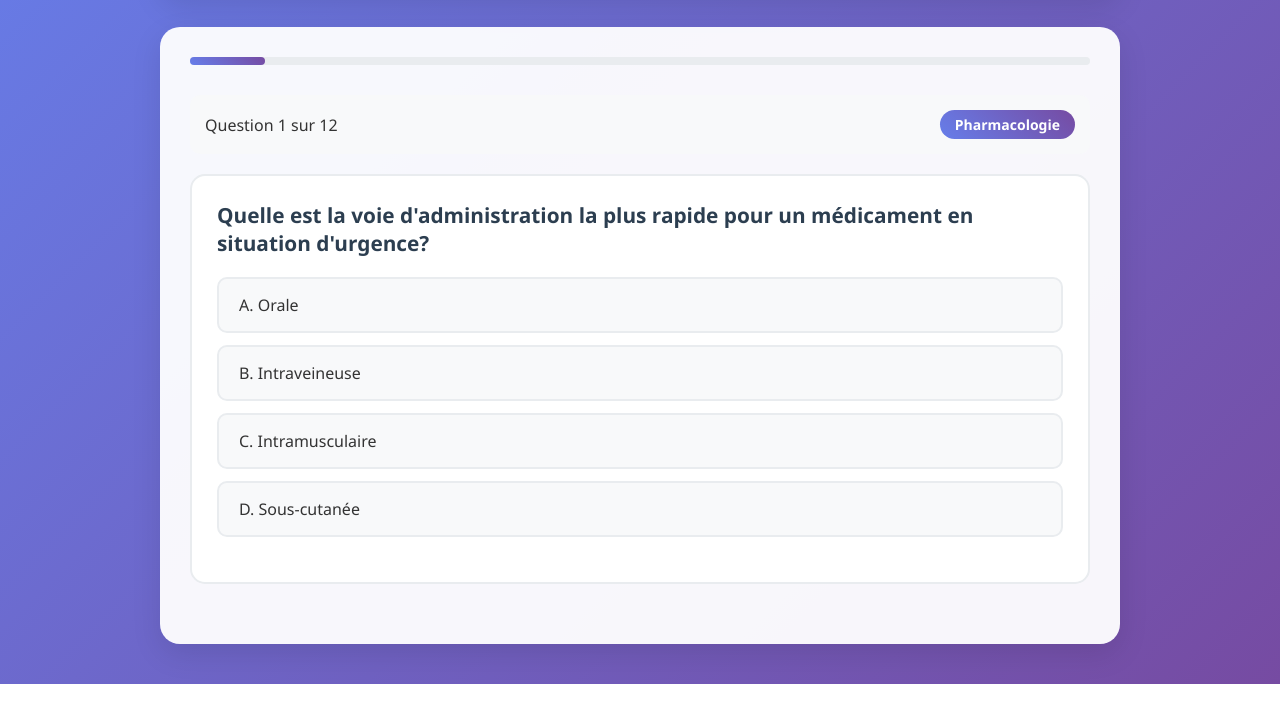
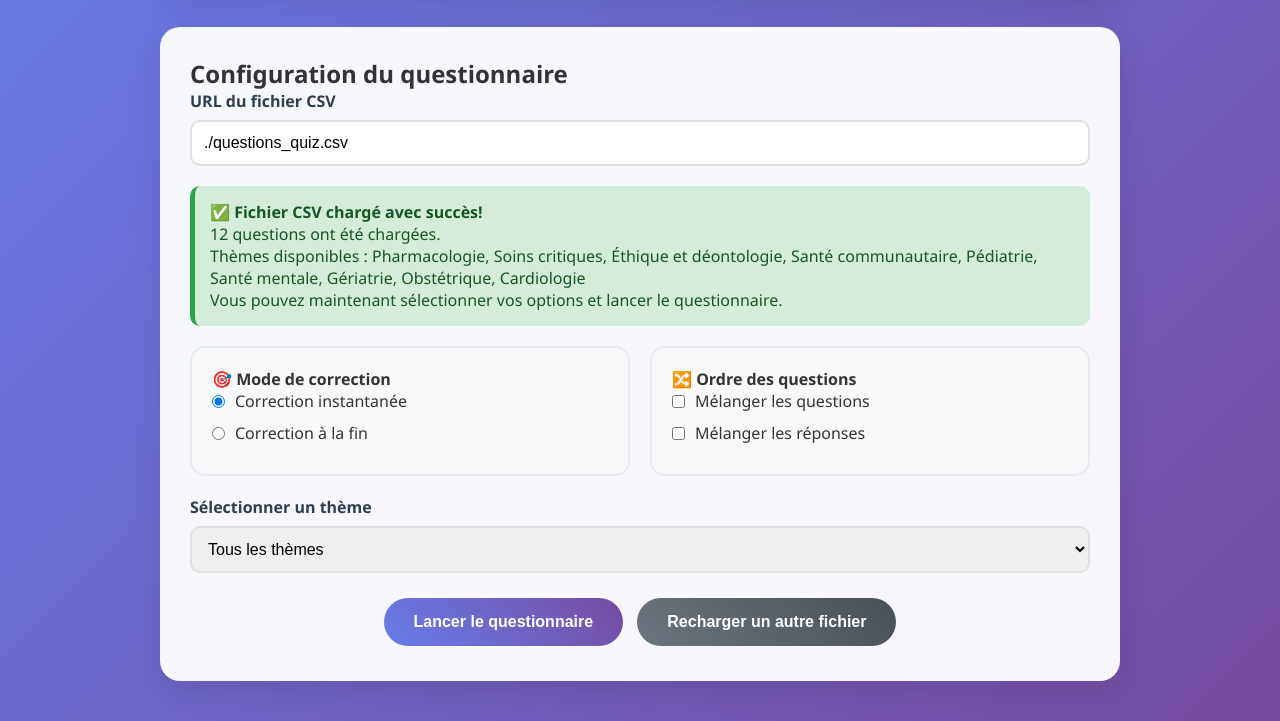
Before and after one commit to will400ex-cloud/OIIQ, a plain HTML site: page index.html in a window 1280 px wide. Both pictures are taken after a click on the button "Charger le questionnaire". Shown: the part 170-891 px from the top of the page. Before the commit the page ends 854 px from the top, so only its background shows below. Drawn offline with Linux system fonts and the light colour scheme.

Commit message:
Update index.html Version fonctionnel

```diff
--- a/index.html
+++ b/index.html
@@ -295,7 +295,7 @@
             </div>
 
             <div style="text-align: center;">
-                <button class="btn" onclick="loadQuestions()">Charger le questionnaire</button>
+                <button class="btn" onclick="initializeQuizFromSetup()">Charger le questionnaire</button>
                 <button class="btn btn-secondary" onclick="loadExample()">Exemple de test</button>
             </div>
         </div>
@@ -430,12 +430,13 @@
             const themeSelect = document.getElementById('themeSelect');
             if (themeSelect) {
                 themeSelect.innerHTML = '<option value="">Tous les thèmes</option>';
-                themes.forEach(theme => {
+                themes.sort().forEach(theme => {
                     const option = document.createElement('option');
                     option.value = theme;
                     option.textContent = theme;
                     themeSelect.appendChild(option);
                 });
+                console.log('Thèmes mis à jour:', themes);
             }
         }
 
@@ -448,7 +449,23 @@
             const themes = [...new Set(questions.map(q => q.theme))];
             updateThemeSelect(themes);
 
-            initializeQuiz();
+            // Afficher un message pour indiquer que les thèmes sont maintenant disponibles
+            const setupPanel = document.getElementById('setupPanel');
+            const infoBox = setupPanel.querySelector('.info-box');
+            if (infoBox) {
+                infoBox.innerHTML = `
+                    <strong>✅ Exemple chargé avec succès!</strong><br>
+                    ${questions.length} questions d'exemple sont maintenant disponibles.<br>
+                    Vous pouvez maintenant sélectionner un thème spécifique ou lancer le questionnaire complet.
+                `;
+            }
+
+            console.log('Exemple prêt. Thèmes disponibles:', themes);
+        }
+
+        // Fonction pour charger et initialiser depuis le setup
+        function initializeQuizFromSetup() {
+            loadQuestions();
         }
 
         // Chargement depuis CSV
@@ -502,8 +519,66 @@
                 const themes = [...new Set(questions.map(q => q.theme))];
                 updateThemeSelect(themes);
 
+                // Mettre à jour l'interface pour indiquer le succès
+                document.getElementById('setupPanel').innerHTML = `
+                    <h2>Configuration du questionnaire</h2>
+
+                    <div class="input-group">
+                        <label for="csvUrl">URL du fichier CSV</label>
+                        <input type="text" id="csvUrl" value="${csvUrl}">
+                    </div>
+
+                    <div class="info-box">
+                        <strong>✅ Fichier CSV chargé avec succès!</strong><br>
+                        ${questions.length} questions ont été chargées.<br>
+                        Thèmes disponibles : ${themes.join(', ')}<br>
+                        Vous pouvez maintenant sélectionner vos options et lancer le questionnaire.
+                    </div>
+
+                    <div class="options-grid">
+                        <div class="option-card">
+                            <h4>🎯 Mode de correction</h4>
+                            <div class="checkbox-item">
+                                <input type="radio" id="instantMode" name="correctionMode" value="instant" checked>
+                                <label for="instantMode">Correction instantanée</label>
+                            </div>
+                            <div class="checkbox-item">
+                                <input type="radio" id="finalMode" name="correctionMode" value="final">
+                                <label for="finalMode">Correction à la fin</label>
+                            </div>
+                        </div>
+
+                        <div class="option-card">
+                            <h4>🔀 Ordre des questions</h4>
+                            <div class="checkbox-item">
+                                <input type="checkbox" id="shuffleQuestions">
+                                <label for="shuffleQuestions">Mélanger les questions</label>
+                            </div>
+                            <div class="checkbox-item">
+                                <input type="checkbox" id="shuffleOptions">
+                                <label for="shuffleOptions">Mélanger les réponses</label>
+                            </div>
+                        </div>
+                    </div>
+
+                    <div class="input-group">
+                        <label for="themeSelect">Sélectionner un thème</label>
+                        <select id="themeSelect">
+                            <option value="">Tous les thèmes</option>
+                        </select>
+                    </div>
+
+                    <div style="text-align: center;">
+                        <button class="btn" onclick="initializeQuiz()">Lancer le questionnaire</button>
+                        <button class="btn btn-secondary" onclick="location.reload()">Recharger un autre fichier</button>
+                    </div>
+                `;
+
+                // Re-populer le sélecteur de thème
+                updateThemeSelect(themes);
+
                 console.log('Questions chargées:', questions.length);
-                initializeQuiz();
+                console.log('Thèmes disponibles:', themes);
 
             } catch (error) {
                 console.error('Erreur de chargement:', error);
```
